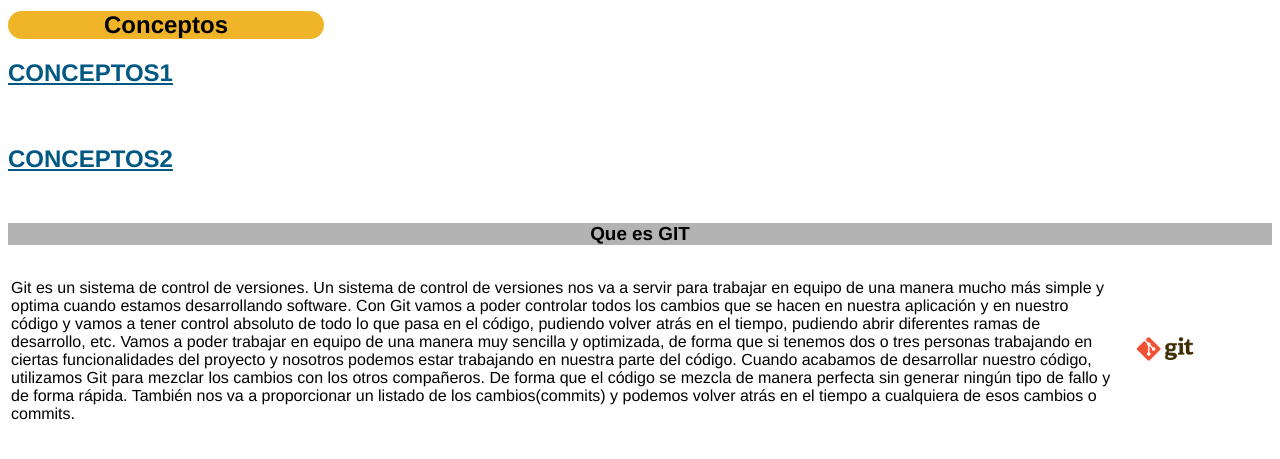
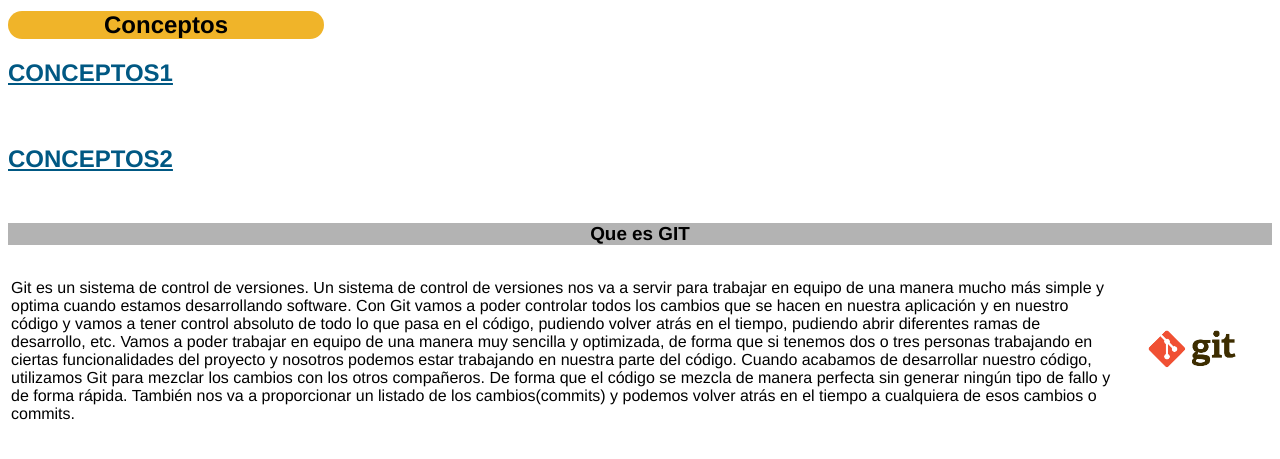
Before and after one commit to Jsalguerounad/DSW-joseSalguero, a plain HTML site: page conceptos01.html in a window 1280 px wide. Shown: the part 159-618 px from the top of the page. Drawn offline with Linux system fonts and the light colour scheme.

Commit message:
V8 tamaño
tamaño

```diff
--- a/conceptos01.html
+++ b/conceptos01.html
@@ -36,7 +36,7 @@
                 También nos va a proporcionar un listado de los cambios(commits) y podemos volver atrás en el tiempo a cualquiera de esos cambios o commits.
             </td>
             <td>
-                <img src="Git2.png" alt="GIT" style="max-width: 65%; widows: 65%; ">
+                <img src="Git2.png" alt="GIT" style="max-width: 100%; widows: 100%; ">
             </td>
         </tr>
     </table>
```
